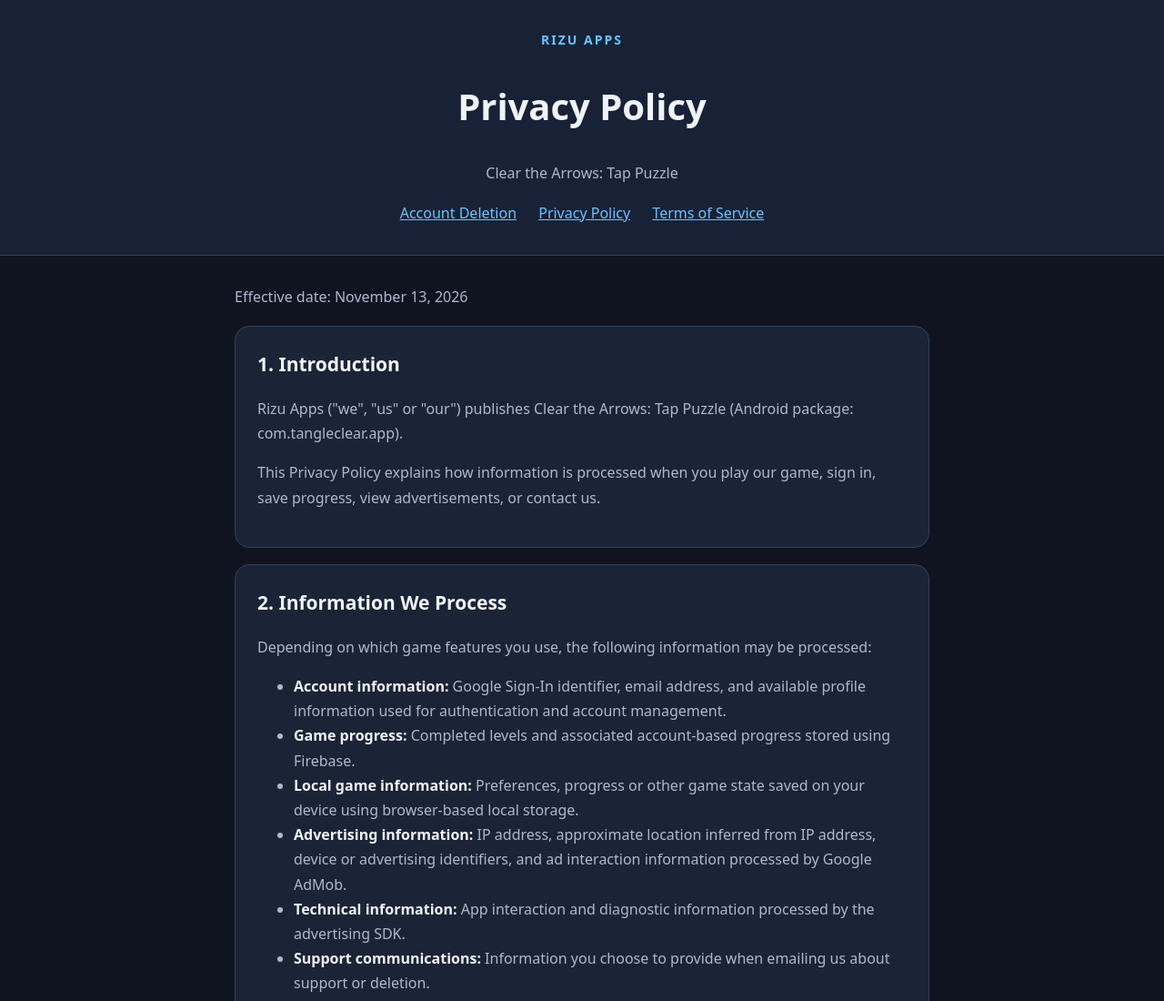
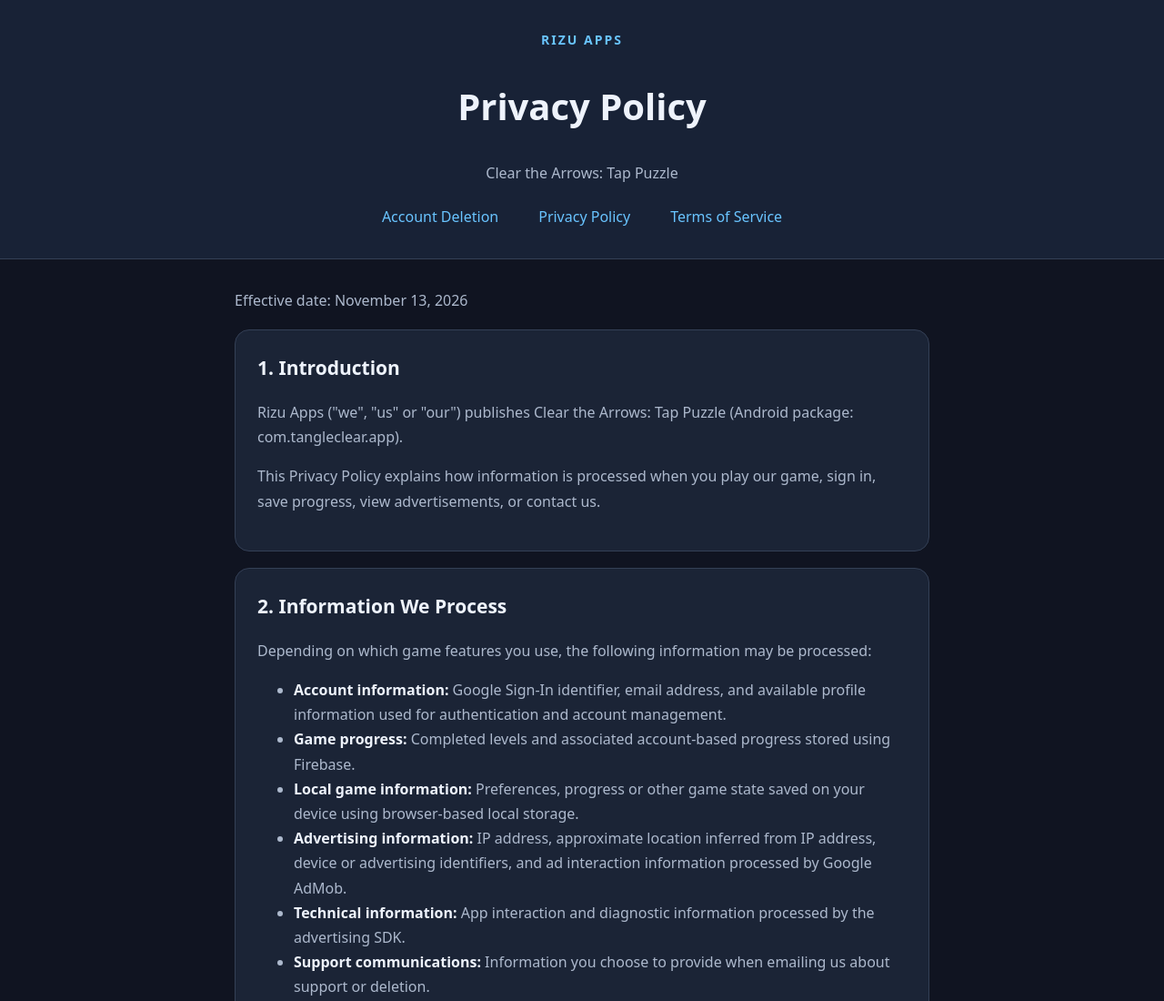
Before and after one commit to rizufarm08-jpg/tangle-clear-privacy, a plain HTML site: page privacy.html in a window 1280 px wide. Shown: the top 1100 px of the page at 91% size. Drawn offline with Linux system fonts and the light colour scheme.

Commit message:
privacy.html

```diff
--- a/privacy.html
+++ b/privacy.html
@@ -53,6 +53,43 @@
     @media (max-width: 480px) {
       section { padding: 18px; }
     }
+
+/* Clean navigation styling */
+nav {
+  display: flex;
+  justify-content: center;
+  align-items: center;
+  flex-wrap: wrap;
+  gap: 12px 24px;
+  margin-top: 20px;
+}
+
+nav a,
+nav a:visited {
+  color: #69c4ff;
+  text-decoration: none;
+  font-weight: 500;
+}
+
+nav a:hover {
+  color: #a1ddff;
+  text-decoration: underline;
+  text-underline-offset: 5px;
+}
+
+nav a[aria-current="page"],
+nav a[aria-current="page"]:visited {
+  color: #eef3fc;
+  font-weight: 700;
+  text-decoration: none;
+}
+
+nav a:focus-visible {
+  outline: 2px solid #69c4ff;
+  outline-offset: 5px;
+  border-radius: 3px;
+}
+
   </style>
 </head>
 <body>
```
